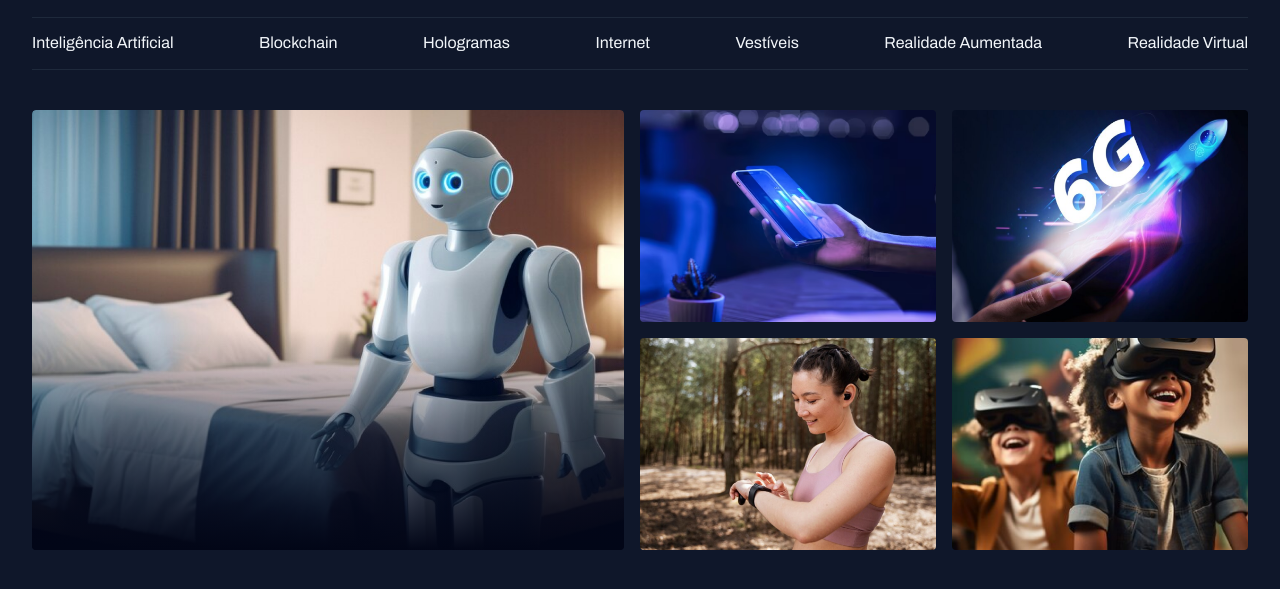
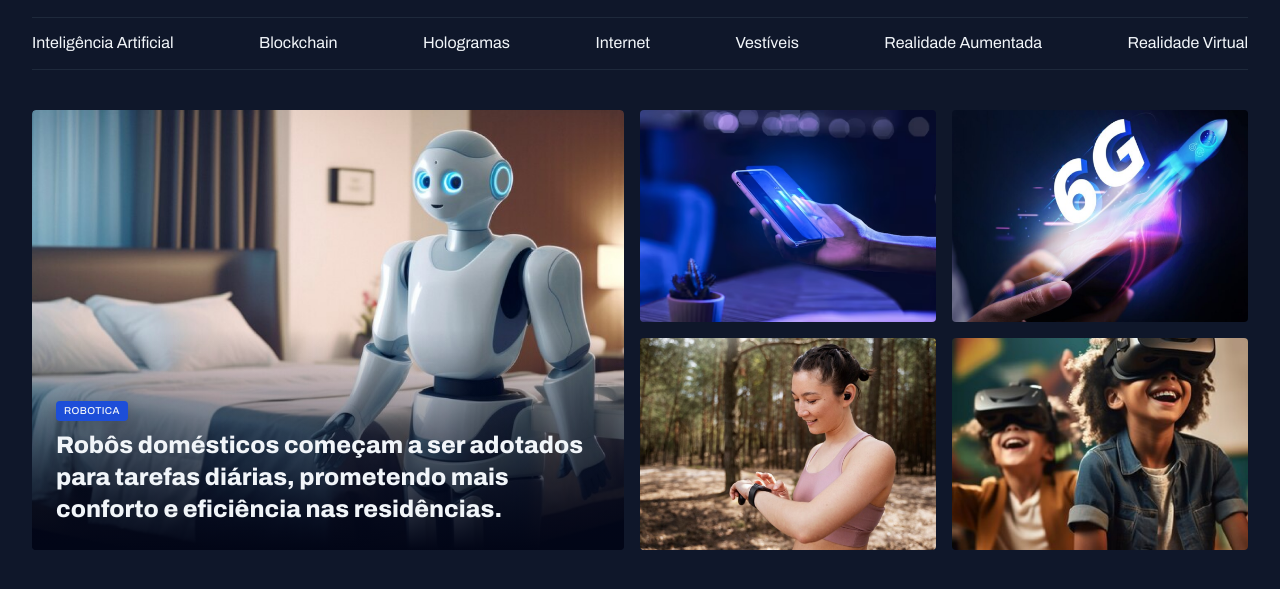
Before and after one commit to leokazuyukinagatani/portal-noticias, a plain HTML site: page index.html in a window 1280 px wide. Shown: the part 45-634 px from the top of the page. Drawn offline with Linux system fonts and the light colour scheme.

Commit message:
fix: ajustando conteudo do card

```diff
--- a/index.html
+++ b/index.html
@@ -44,14 +44,18 @@
     </header>
     <main class="grid container">
       <section id="featured" class="grid grid-flow-col gap-16 ">
-        <div class="card">
+        <figure class="card">
           <img src="assets/images/Image 01.png" alt="" />
-        </div>
+          <figcaption>
+            <span class="content-tag">robotica</span>
+            <h2 class="text-2xl">Robôs domésticos começam a ser adotados para tarefas diárias, prometendo mais conforto e eficiência nas residências.</h2>
+          </figcaption>
+        </figure>
         <div class="grid grid-cols-2 gap-16 ">
-          <div><img src="assets/images/Image 02.png" alt="" /></div>
-          <div><img src="assets/images/Image 03.png" alt="" /></div>
-          <div><img src="assets/images/Image 04.png" alt="" /></div>
-          <div><img src="assets/images/Image 05.png" alt="" /></div>
+          <figure><img src="assets/images/Image 02.png" alt="" /></figure>
+          <figure><img src="assets/images/Image 03.png" alt="" /></figure>
+          <figure><img src="assets/images/Image 04.png" alt="" /></figure>
+          <figure><img src="assets/images/Image 05.png" alt="" /></figure>
         </div>
 
       </section>
--- a/styles/global.css
+++ b/styles/global.css
@@ -63,3 +63,16 @@ img {
 main {
   margin-top: 40px;
 }
+
+.content-tag {
+  display: inline-block;
+  background-color: var(--brand-color-dark);
+  padding: 4px 8px;
+  border-radius: 4px;
+  font: 500 10px/1.2 var(--font-family);
+  text-transform: uppercase;
+  letter-spacing: 0.04em;
+  color: var(--text-color-primary);
+
+  box-shadow: 0 4px 16px rgba(2, 6, 23, 0.25);
+}
--- a/styles/sections.css
+++ b/styles/sections.css
@@ -14,11 +14,17 @@
       position: absolute;
       inset: 0;
       top: 50%;
-      background: linear-gradient(
-        180deg,
-        transparent 0%,
-        #020617 100%
-      );
+      background: linear-gradient(180deg, transparent 0%, #020617 100%);
+    }
+
+    figcaption {
+      position: absolute;
+      bottom: 0;
+      padding: 24px;
+
+      h2 {
+        margin-top: 8px;
+      }
     }
   }
 }
--- a/styles/utility.css
+++ b/styles/utility.css
@@ -18,3 +18,19 @@
 .gap-16 {
   gap: 16px;
 }
+
+.text-2xl {
+  font: var(--h1);
+}
+
+.text-xl {
+  font: var(--h2);
+}
+
+.text-lg {
+  font: var(--h3);
+}
+
+.text-sm {
+  font: var(--text-span)
+}
```
